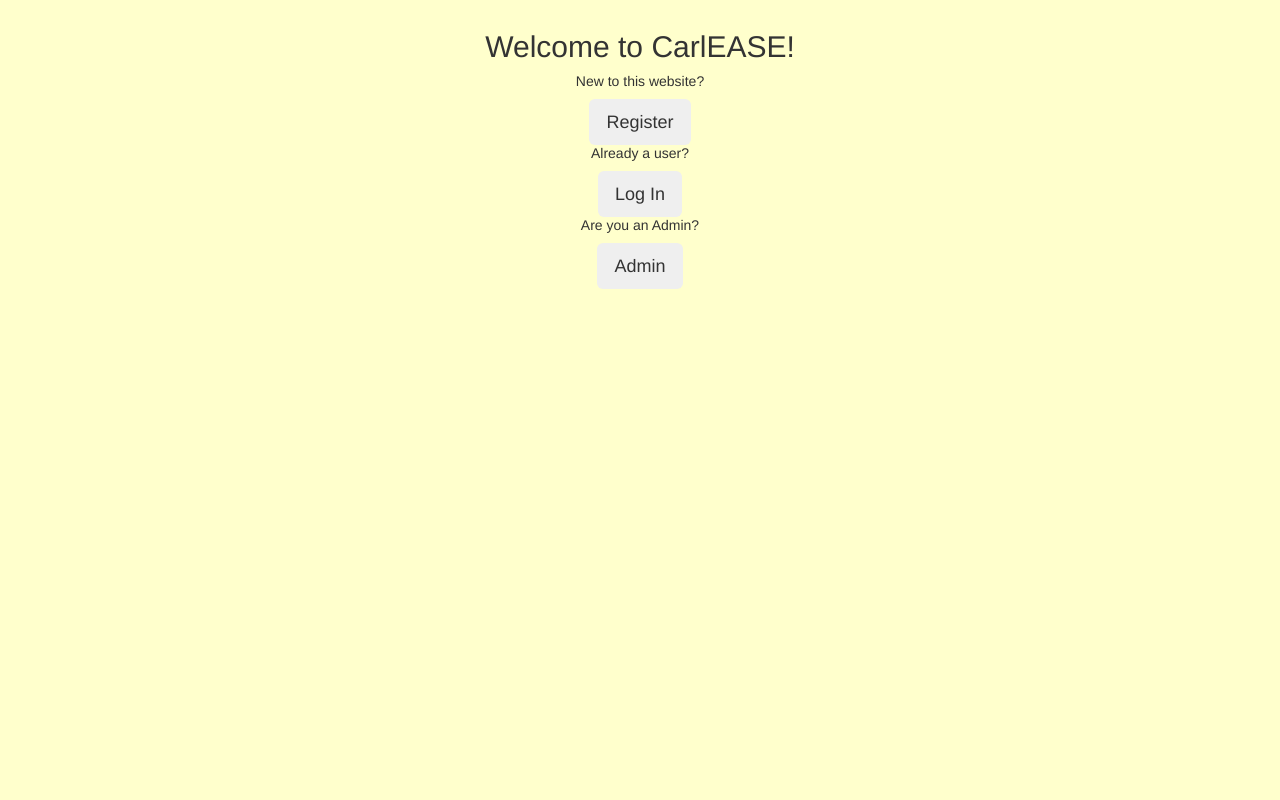
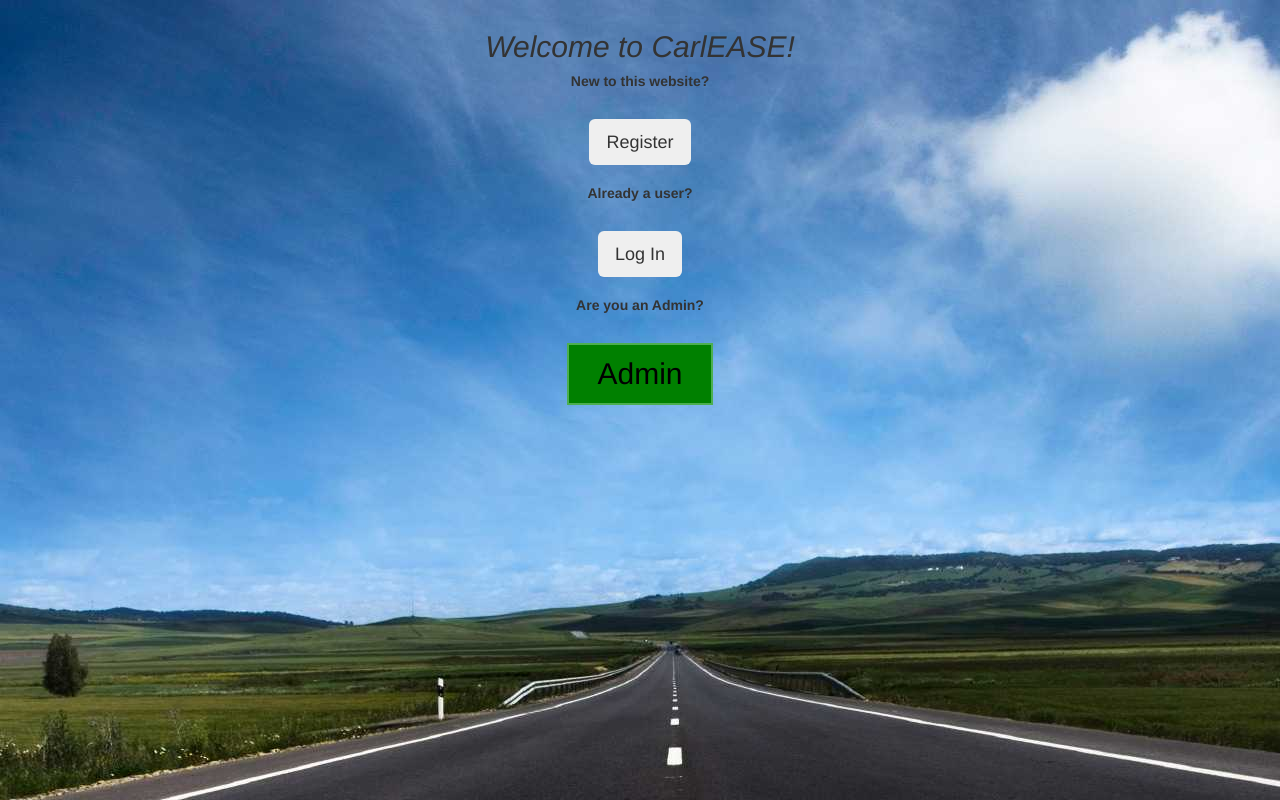
Before and after one commit to Ajay2709/leasecars, a Node server app: page / in a window 1280 px wide. Run offline with Node 20, Linux system fonts and the light colour scheme; the visitor is signed in with stand-in values (Sample User, id 1); some libraries are stand-ins or nearby versions.

Commit message:
some more css changes

```diff
--- a/public/css/style.css
+++ b/public/css/style.css
@@ -9,9 +9,8 @@ body {
   align-items: center;
   padding-top: 10px;
   padding-bottom: 40px;
-  background-color: #ffffcc;
+  background-image: url("/images/background.jpeg");
 }
-
 .butn{
     background-color: green;
     border: none;
--- a/views/homepage.html
+++ b/views/homepage.html
@@ -11,7 +11,7 @@
 <body class='text-center' onload="javascript:fetchCars()">
 	<p id='greetings'>
 		<h1 align='left'>CARS
-			<button class="butn " type="button" onclick="location.href='logout'">Log out</button>
+			<button class="butn butn-logout " type="button" onclick="location.href='logout'">Log out</button>
 		</h1>
 	</p>
 	<div id='error_msg' class='text-center'></div>
--- a/views/index.html
+++ b/views/index.html
@@ -9,13 +9,13 @@
   <link rel="stylesheet" href="/css/style.css"/>
 </head>
 <body class='text-center'>
-	<h2>Welcome to CarlEASE!</h2>
-	<p>New to this website?</p>
-	<button class="btn btn-lg " type="button" onclick="location.href='./signup'">Register</button>
-	<p>Already a user?</p>
-	<button class="btn btn-lg " type="button" onclick="location.href='./login'">Log In</button>
-	<p>Are you an Admin?</p>
-	<button class="btn btn-lg " type="button" onclick="javascript:adminEnterPassword();">Admin</button>
+	<h2 style="font-style: oblique">Welcome to CarlEASE!</h2>
+	<p><strong>New to this website?</strong></p>
+	<button style="margin: 20px" class="btn btn-lg " type="button" onclick="location.href='./signup'">Register</button>
+	<p><strong>Already a user?</strong></p>
+	<button style="margin: 20px" class="btn btn-lg " type="button" onclick="location.href='./login'">Log In</button>
+	<p><strong>Are you an Admin?</strong></p>
+	<button style="margin: 20px" class="butn" type="button" onclick="javascript:adminEnterPassword();">Admin</button>
 	<label for="adminPassword" class="sr-only">Password</label>
   	<div id='adminpwd'></div>
   	<div id='error_msg' class='text-center'></div>
--- a/views/login.html
+++ b/views/login.html
@@ -20,10 +20,10 @@
     <input type="password" id="inputPassword" class="form-control" name='password' placeholder="Password" required>
     <button class="btn btn-lg btn-primary btn-block" type="button" onclick='javascript:login();'>Sign in</button>
     <p class='text-center'> New User?
-      <a href='./signup'>Register</a>
+      <a style="color: black" href='./signup'>Register</a>
     </p>
     <p>Are you an Admin?</p>
-    <button class="btn btn-lg " type="button" onclick="javascript:adminEnterPassword();">Admin</button>
+    <button class="butn" type="button" onclick="javascript:adminEnterPassword();">Admin</button>
     <label for="adminPassword" class="sr-only">Password</label>
     <div id='adminpwd'></div>
   </form>
```
Also changed, not shown: other parts of public/css/style.css (+3 -0 lines), other parts of views/login.html (+1 -1 lines), public/images/background.jpeg (added).
